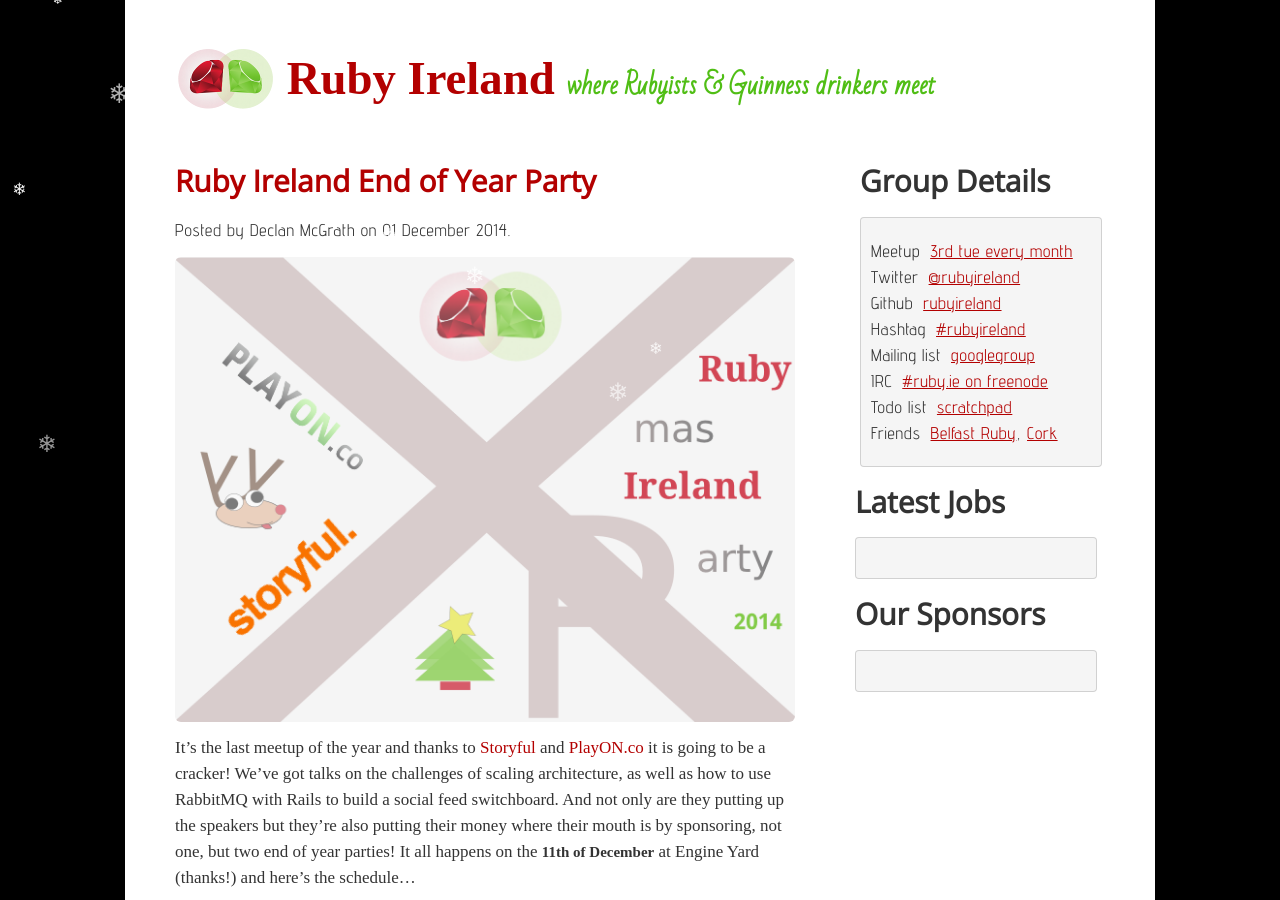
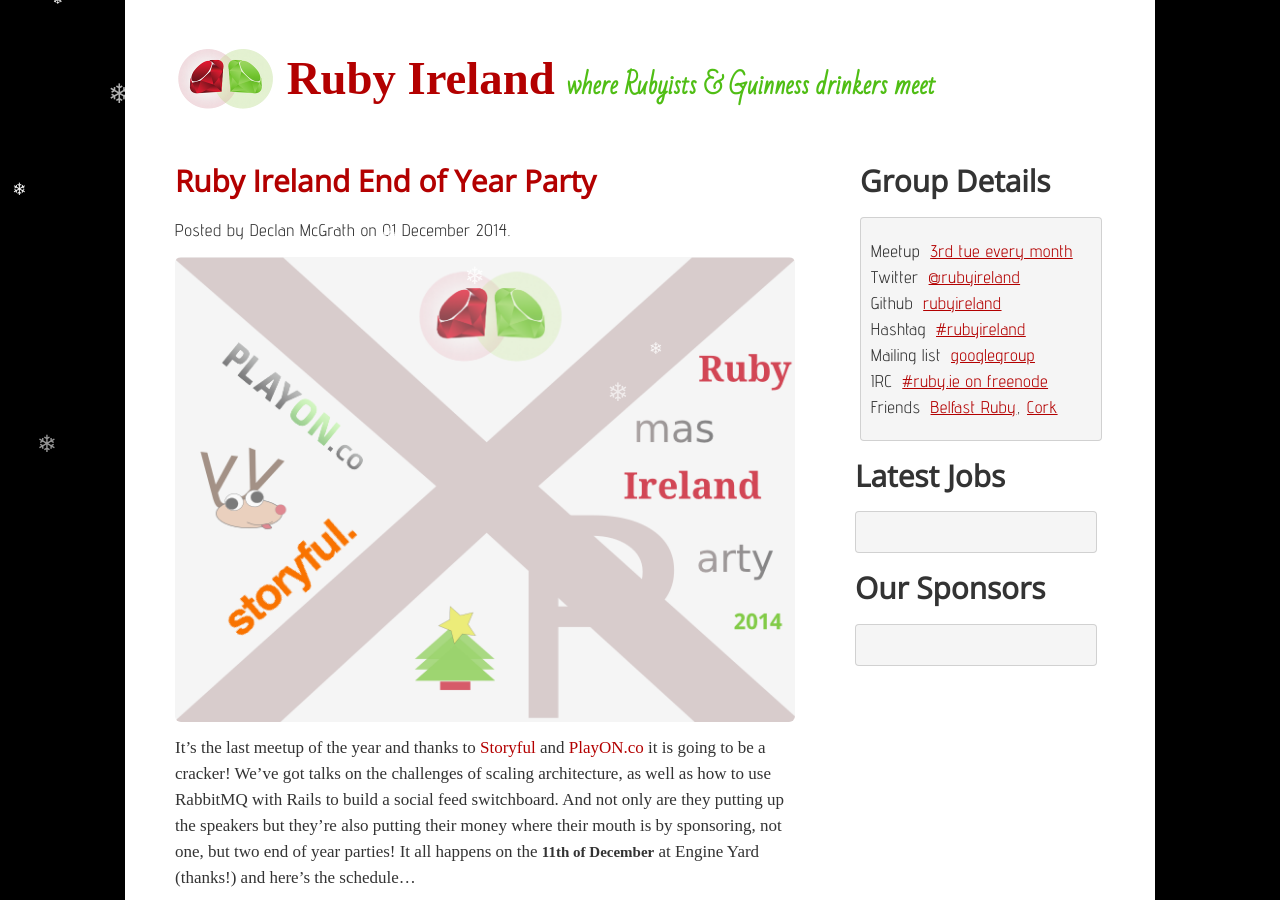
Before and after one commit to rubyireland/rubyireland.github.com, a Jekyll site: the page built from index.html, in a window 1280 px wide and 900 px high. Built offline with Jekyll 4.4.1, drawn with Linux system fonts in a browser that asks for light colours; some web fonts are replaced.

Commit message:
Killing off scratchpad link.

```diff
--- a/_includes/sidebar.html
+++ b/_includes/sidebar.html
@@ -9,7 +9,7 @@
   <dt>Hashtag</dt><dd><a href="https://twitter.com/search?q=%23rubyireland" target="_parent">#rubyireland</a></dd>
   <dt>Mailing list</dt><dd> <a href="http://groups.google.com/group/ruby_ireland" target="_parent">googlegroup</a></dd>
   <dt>IRC</dt><dd><a href="http://webchat.freenode.net/">#ruby.ie on freenode</a></dd>
-  <dt>Todo list</dt><dd><a href="http://bit.ly/ritodo" target="_parent">scratchpad</a></dd>
+  <!-- <dt>Todo list</dt><dd><a href="http://bit.ly/ritodo" target="_parent">scratchpad</a></dd> -->
   <dt>Friends</dt><dd> <a href="http://belfastruby.com/" target="_parent">Belfast Ruby</a>, <a href="http://www.rubyireland.com/cork.html" target="_parent">Cork</a></dd>
   </dl>
 
```
